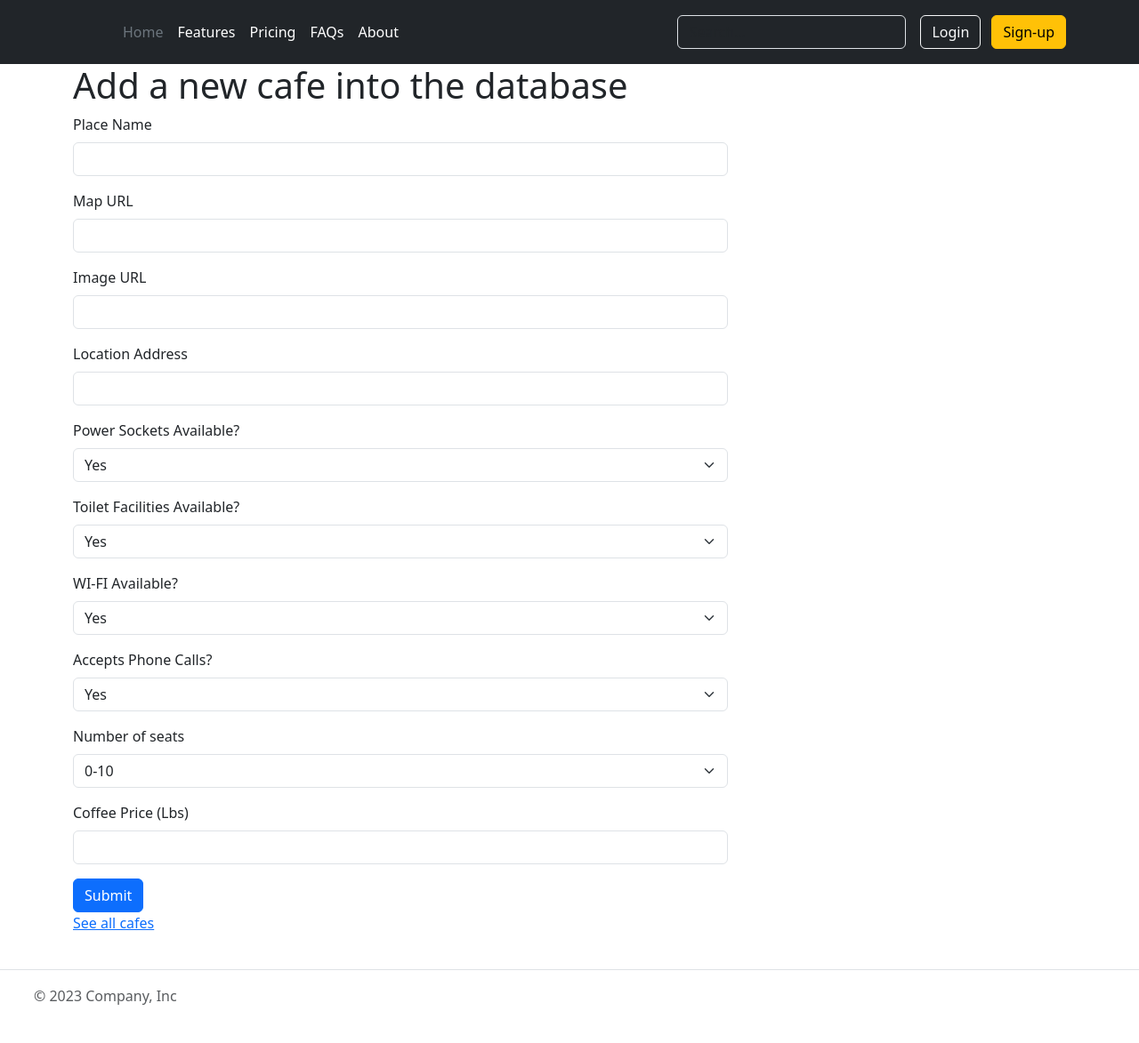
After one commit to JoPanta/Cafe-wifi-project-2, a Flask app: page /add in a window 1280 px wide. The commit adds this page. Shown: the whole page at 89% size. Run offline with Flask 3, Linux system fonts and the light colour scheme; some libraries are stand-ins or nearby versions.

Commit message:
add page added

```diff
--- a/main.py
+++ b/main.py
@@ -1,4 +1,4 @@
-from flask import Flask, render_template
+from flask import Flask, render_template, redirect
 from flask_bootstrap import Bootstrap5
 from flask_wtf import FlaskForm
 from wtforms import StringField, SubmitField, SelectMultipleField, SelectField
@@ -8,7 +8,7 @@ from flask_sqlalchemy import SQLAlchemy
 
 
 app = Flask(__name__)
-app.config['SECRET_KEY'] = '8BYkEfBA6O6donzWlSihBXox7C0sKR6b'
+app.config['SECRET_KEY'] = 'secretcode'
 Bootstrap5(app)
 
 app.config["SQLALCHEMY_DATABASE_URI"] = "sqlite:///cafes.db"
@@ -34,6 +34,46 @@ def home():
     cafes = Cafe.query.all()
     return render_template("index.html", cafes=cafes)
 
+class AddForm(FlaskForm):
+    name = StringField("Place Name", validators=[DataRequired()])
+    map_url = StringField("Map URL", validators=[DataRequired()])
+    img_url = StringField("Image URL", validators=[DataRequired()])
+    location = StringField("Location Address", validators=[DataRequired()])
+    has_sockets = (SelectField(label="Power Sockets Available?", choices=[("1", "Yes"), ("0", "No")], validators=[DataRequired()]))
+    has_toilet = (SelectField(label="Toilet Facilities Available?", choices=[("1", "Yes"), ("0", "No")], validators=[DataRequired()]))
+    has_wifi = (SelectField(label="WI-FI Available?", choices=[("1", "Yes"), ("0", "No")], validators=[DataRequired()]))
+    can_take_calls = (SelectField(label="Accepts Phone Calls?", choices=[("1", "Yes"), ("0", "No")], validators=[DataRequired()]))
+    seats = (SelectField(label="Number of seats", choices=[("0-10", "0-10"), ("10-20", "10-20"),
+                                                                         ("20-30", "20-30"), ("30-40", "30-40"),
+                                                                                              ("40-50", "40-50"),
+                                                                                              ("50+", "50+")], validators=[DataRequired()]))
+    coffee_price = StringField("Coffee Price (Lbs)", validators=[DataRequired()])
+    submit = SubmitField("Submit")
+
+
+@app.route("/add", methods=["GET", "POST"])
+def add():
+    form = AddForm()
+    if form.validate_on_submit():
+        name = form.name.data
+        mpa_url = form.mpa_url.data
+        img_url = form.img_url.data
+        location = form.location.data
+        has_sockets = form.has_sockets.data
+        has_toilet = form.has_toilet.data
+        has_wifi = form.has_wifi.data
+        can_take_calls = form.can_take_calls.data
+        seats = form.seats.data
+        coffee_price = form.coffee_price.data
+        cafe = Cafe(name=name, map_url=mpa_url, img_url=img_url, location=location, has_sockets=has_sockets,
+                    has_toilet=has_toilet, has_wifi=has_wifi, can_take_calls=can_take_calls, seats=seats, coffee_price=coffee_price)
+        db.session.add(cafe)
+        db.session.commit()
+        return redirect("/")
+    return render_template("add.html", form=form)
+
+
+
 
 
 if __name__ == '__main__':
--- /dev/null
+++ b/templates/add.html
@@ -0,0 +1,20 @@
+{% extends 'base.html' %}
+{% from "bootstrap5/form.html" import render_form %}
+{% block content %}
+
+<div class="container">
+  <div class="row">
+    <div class="col-sm-12 col-md-8">
+
+      <h1>Add a new cafe into the database</h1>
+
+      <!-- This is where your WTForm will go -->
+      {{ render_form(form, novalidate=True) }}
+
+	  <p class="space-above"><a href="{{ url_for('home') }}">See all cafes</a></p>
+
+    </div>
+  </div>
+</div>
+
+{% endblock %}
--- a/templates/base.html
+++ b/templates/base.html
@@ -24,7 +24,7 @@
         </a>
 
         <ul class="nav col-12 col-lg-auto me-lg-auto mb-2 justify-content-center mb-md-0">
-          <li><a href="#" class="nav-link px-2 text-secondary">Home</a></li>
+          <li><a href="/" class="nav-link px-2 text-secondary">Home</a></li>
           <li><a href="#" class="nav-link px-2 text-white">Features</a></li>
           <li><a href="#" class="nav-link px-2 text-white">Pricing</a></li>
           <li><a href="#" class="nav-link px-2 text-white">FAQs</a></li>
--- a/templates/index.html
+++ b/templates/index.html
@@ -7,7 +7,7 @@
   <p class="lead">Want to work in a cafe but need power and wifi?</p>
   <hr class="my-4">
   <p>You've found the right place! Checkout my collection of cafes with data on power socket availability, wifi speed and coffee quality.</p>
-    <a class="btn btn-outline-secondary btn-lg text-dark" href="/" role="button">Add cafe!</a>
+    <a class="btn btn-outline-secondary btn-lg text-dark" href="{{ url_for('add') }}" role="button">Add cafe!</a>
 </div>
     </div>
 
```
